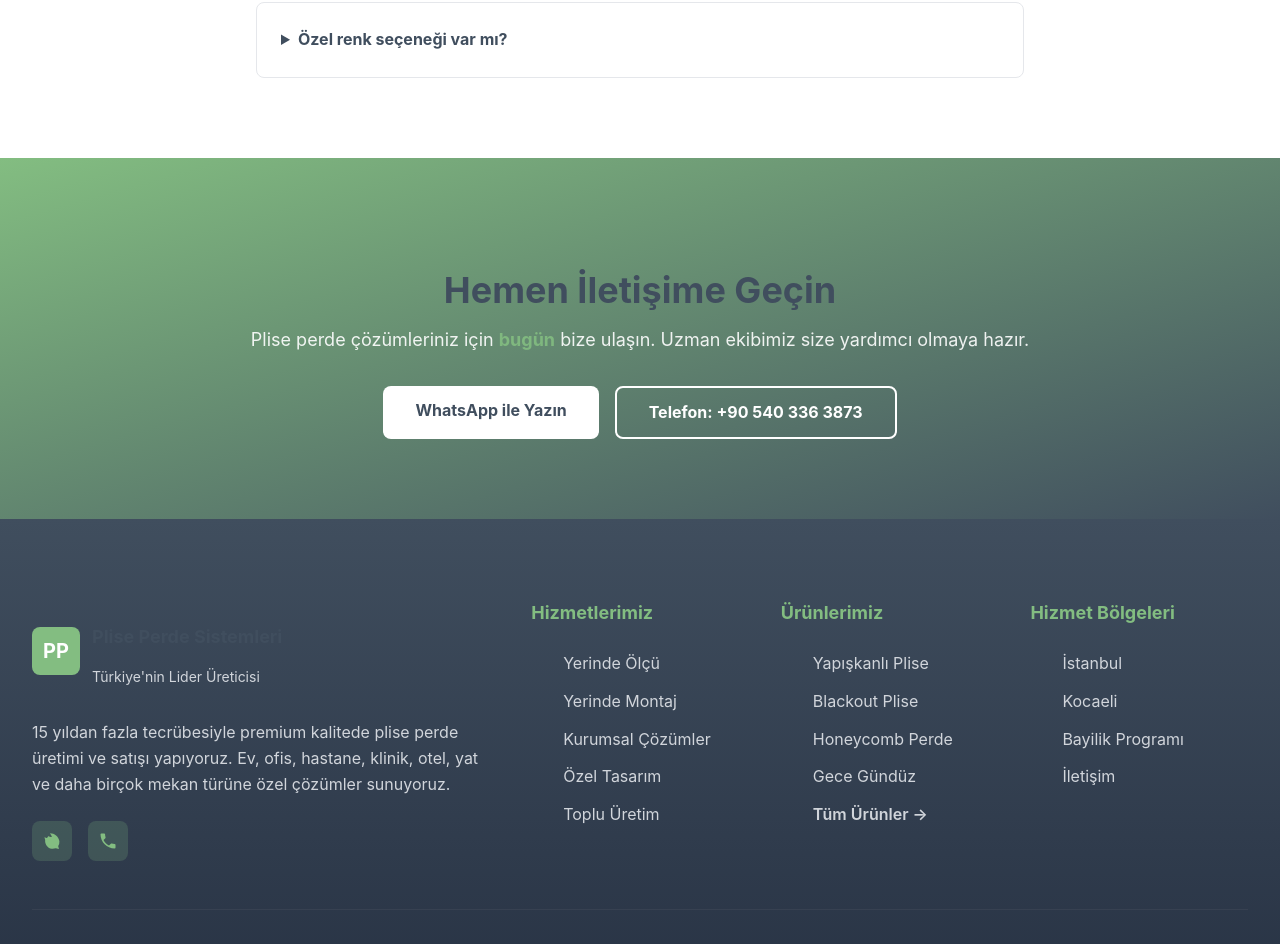
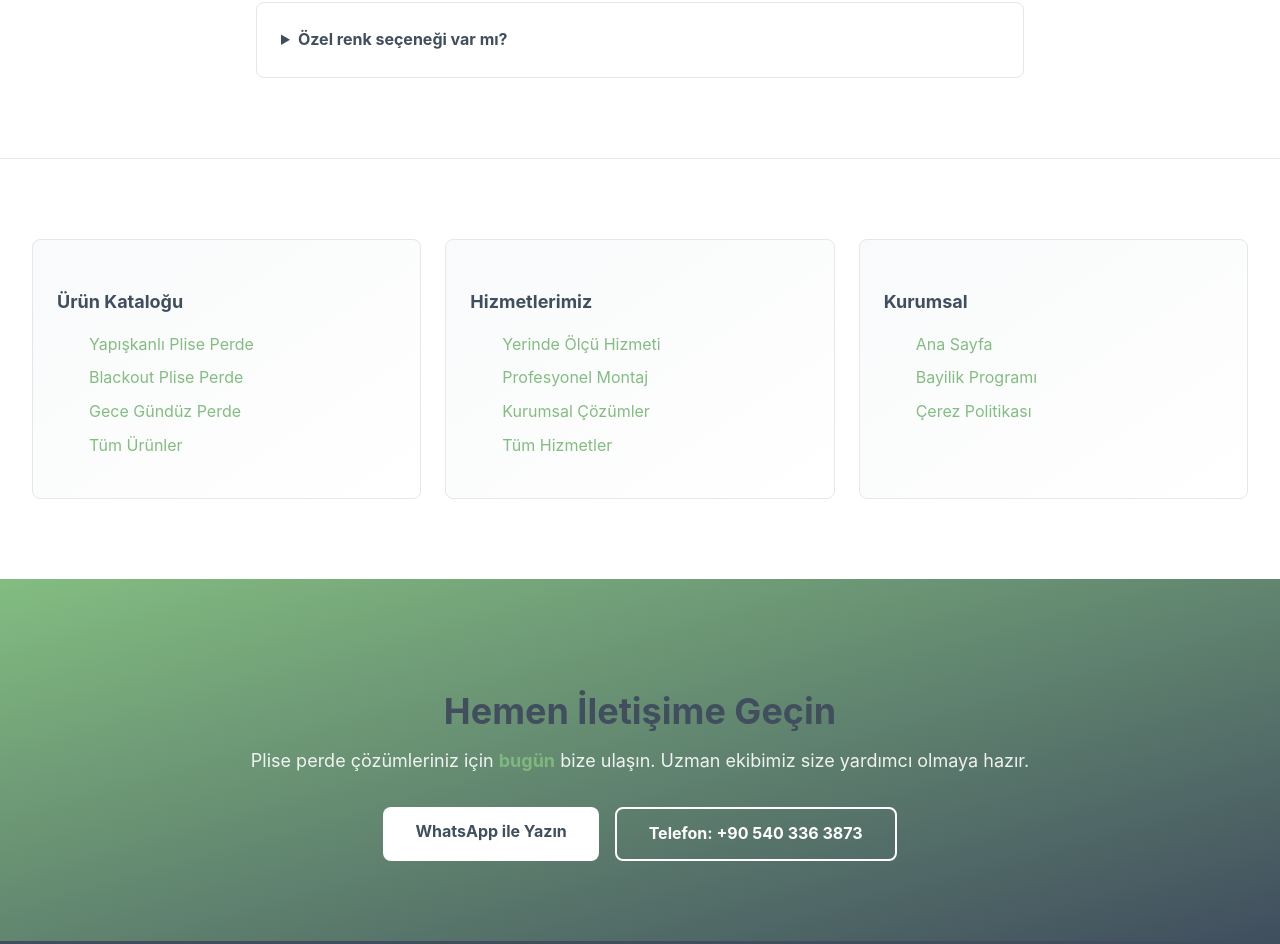
Before and after one commit to FenetreSystems/pliseperdesistemleri.com, a Next.js app: page /iletisim in a window 1280 px wide. Shown: the part 2870-3814 px from the top of the page. Built offline with nearby package versions, Linux system fonts and the light colour scheme.

Commit message:
Feat: Add internal links to main pages - 6-10 links per page with home page link

```diff
--- a/pages/hizmetler/index.js
+++ b/pages/hizmetler/index.js
@@ -73,6 +73,38 @@ export default function Services() {
           </div>
         </section>
 
+        <section className="bg-white py-16 md:py-20 border-t border-gray-200">
+          <div className="max-w-7xl mx-auto px-4 sm:px-6 lg:px-8">
+            <div className="grid grid-cols-1 md:grid-cols-2 lg:grid-cols-3 gap-6">
+              <div className="bg-gradient-to-br from-gray-50 to-white rounded-lg p-6 border border-gray-200">
+                <h3 className="font-bold text-secondary mb-4 text-lg">Ürün Seçenekleri</h3>
+                <ul className="space-y-2">
+                  <li><Link href="/urunler/yapiskan-plise-perde" className="text-primary hover:underline">Yapışkanlı Plise Perde</Link></li>
+                  <li><Link href="/urunler/blackout-plise-perde" className="text-primary hover:underline">Blackout Plise Perde</Link></li>
+                  <li><Link href="/urunler/honeycomb-perde" className="text-primary hover:underline">Honeycomb Perde</Link></li>
+                  <li><Link href="/urunler" className="text-primary hover:underline">Tüm Ürünleri Gör</Link></li>
+                </ul>
+              </div>
+              <div className="bg-gradient-to-br from-gray-50 to-white rounded-lg p-6 border border-gray-200">
+                <h3 className="font-bold text-secondary mb-4 text-lg">Hizmet Bölgeleri</h3>
+                <ul className="space-y-2">
+                  <li><Link href="/hizmet-bolgeler/istanbul" className="text-primary hover:underline">İstanbul Hizmetleri</Link></li>
+                  <li><Link href="/hizmet-bolgeler/kocaeli" className="text-primary hover:underline">Kocaeli Hizmetleri</Link></li>
+                  <li><Link href="/iletisim" className="text-primary hover:underline">İletişim Bilgileri</Link></li>
+                </ul>
+              </div>
+              <div className="bg-gradient-to-br from-gray-50 to-white rounded-lg p-6 border border-gray-200">
+                <h3 className="font-bold text-secondary mb-4 text-lg">Kurumsal</h3>
+                <ul className="space-y-2">
+                  <li><Link href="/" className="text-primary hover:underline">Ana Sayfa</Link></li>
+                  <li><Link href="/bayilik" className="text-primary hover:underline">Bayilik Programı</Link></li>
+                  <li><Link href="/gizlilik-politikasi" className="text-primary hover:underline">Gizlilik Politikası</Link></li>
+                </ul>
+              </div>
+            </div>
+          </div>
+        </section>
+
         <section className="bg-gray-50 py-16 md:py-20">
           <div className="max-w-7xl mx-auto px-4 sm:px-6 lg:px-8 text-center">
             <h2 className="text-3xl font-bold text-secondary mb-4">Hizmet Almak İster misiniz?</h2>
--- a/pages/iletisim.js
+++ b/pages/iletisim.js
@@ -2,6 +2,7 @@ import Head from 'next/head'
 import Header from '../components/Header'
 import Footer from '../components/Footer'
 import MobileFooter from '../components/MobileFooter'
+import Link from 'next/link'
 
 export default function Contact() {
   return (
@@ -205,6 +206,39 @@ export default function Contact() {
           </div>
         </section>
 
+        <section className="bg-white py-16 md:py-20 border-t border-gray-200">
+          <div className="max-w-7xl mx-auto px-4 sm:px-6 lg:px-8">
+            <div className="grid grid-cols-1 md:grid-cols-2 lg:grid-cols-3 gap-6">
+              <div className="bg-gradient-to-br from-gray-50 to-white rounded-lg p-6 border border-gray-200">
+                <h3 className="font-bold text-secondary mb-4 text-lg">Ürün Kataloğu</h3>
+                <ul className="space-y-2">
+                  <li><Link href="/urunler/yapiskan-plise-perde" className="text-primary hover:underline">Yapışkanlı Plise Perde</Link></li>
+                  <li><Link href="/urunler/blackout-plise-perde" className="text-primary hover:underline">Blackout Plise Perde</Link></li>
+                  <li><Link href="/urunler/gece-gunduz-plise-perde" className="text-primary hover:underline">Gece Gündüz Perde</Link></li>
+                  <li><Link href="/urunler" className="text-primary hover:underline">Tüm Ürünler</Link></li>
+                </ul>
+              </div>
+              <div className="bg-gradient-to-br from-gray-50 to-white rounded-lg p-6 border border-gray-200">
+                <h3 className="font-bold text-secondary mb-4 text-lg">Hizmetlerimiz</h3>
+                <ul className="space-y-2">
+                  <li><Link href="/hizmetler/yerinde-olcu" className="text-primary hover:underline">Yerinde Ölçü Hizmeti</Link></li>
+                  <li><Link href="/hizmetler/yerinde-montaj" className="text-primary hover:underline">Profesyonel Montaj</Link></li>
+                  <li><Link href="/hizmetler/kurumsal-cozumler" className="text-primary hover:underline">Kurumsal Çözümler</Link></li>
+                  <li><Link href="/hizmetler" className="text-primary hover:underline">Tüm Hizmetler</Link></li>
+                </ul>
+              </div>
+              <div className="bg-gradient-to-br from-gray-50 to-white rounded-lg p-6 border border-gray-200">
+                <h3 className="font-bold text-secondary mb-4 text-lg">Kurumsal</h3>
+                <ul className="space-y-2">
+                  <li><Link href="/" className="text-primary hover:underline">Ana Sayfa</Link></li>
+                  <li><Link href="/bayilik" className="text-primary hover:underline">Bayilik Programı</Link></li>
+                  <li><Link href="/cerez-politikasi" className="text-primary hover:underline">Çerez Politikası</Link></li>
+                </ul>
+              </div>
+            </div>
+          </div>
+        </section>
+
         <section className="bg-gradient-to-br from-primary to-secondary text-white py-16 md:py-20">
           <div className="max-w-7xl mx-auto px-4 sm:px-6 lg:px-8 text-center">
             <h2 className="text-3xl md:text-4xl font-bold mb-4">
--- a/pages/index.js
+++ b/pages/index.js
@@ -624,6 +624,38 @@ export default function Home() {
           </div>
         </section>
 
+        {/* İç Linkler Bölümü */}
+        <section className="bg-white py-16 md:py-20 border-t border-gray-200">
+          <div className="max-w-7xl mx-auto px-4 sm:px-6 lg:px-8">
+            <div className="grid grid-cols-1 md:grid-cols-2 lg:grid-cols-3 gap-6">
+              <div className="bg-gradient-to-br from-gray-50 to-white rounded-lg p-6 border border-gray-200">
+                <h3 className="font-bold text-secondary mb-4 text-lg">Ürün Kataloğu</h3>
+                <ul className="space-y-2">
+                  <li><Link href="/urunler/blackout-plise-perde" className="text-primary hover:underline">Blackout Plise Perde</Link></li>
+                  <li><Link href="/urunler/honeycomb-perde" className="text-primary hover:underline">Honeycomb Perde</Link></li>
+                  <li><Link href="/urunler/gece-gunduz-plise-perde" className="text-primary hover:underline">Gece Gündüz Perde</Link></li>
+                </ul>
+              </div>
+              <div className="bg-gradient-to-br from-gray-50 to-white rounded-lg p-6 border border-gray-200">
+                <h3 className="font-bold text-secondary mb-4 text-lg">Hizmetlerimiz</h3>
+                <ul className="space-y-2">
+                  <li><Link href="/hizmetler/yerinde-olcu" className="text-primary hover:underline">Yerinde Ölçü Hizmeti</Link></li>
+                  <li><Link href="/hizmetler/yerinde-montaj" className="text-primary hover:underline">Profesyonel Montaj</Link></li>
+                  <li><Link href="/hizmetler/kurumsal-cozumler" className="text-primary hover:underline">Kurumsal Projeler</Link></li>
+                </ul>
+              </div>
+              <div className="bg-gradient-to-br from-gray-50 to-white rounded-lg p-6 border border-gray-200">
+                <h3 className="font-bold text-secondary mb-4 text-lg">Hizmet Bölgeleri</h3>
+                <ul className="space-y-2">
+                  <li><Link href="/hizmet-bolgeler/istanbul" className="text-primary hover:underline">İstanbul Hizmetleri</Link></li>
+                  <li><Link href="/hizmet-bolgeler/kocaeli" className="text-primary hover:underline">Kocaeli Hizmetleri</Link></li>
+                  <li><Link href="/iletisim" className="text-primary hover:underline">Tüm Bölgeler</Link></li>
+                </ul>
+              </div>
+            </div>
+          </div>
+        </section>
+
         {/* Final CTA */}
         <section className="bg-gradient-to-br from-gray-100 to-gray-50 text-secondary py-16 md:py-24 border-t border-gray-200">
           <div className="max-w-7xl mx-auto px-4 sm:px-6 lg:px-8 text-center">
--- a/pages/urunler/index.js
+++ b/pages/urunler/index.js
@@ -113,6 +113,38 @@ export default function Products() {
           </div>
         </section>
 
+        <section className="bg-white py-16 md:py-20 border-t border-gray-200">
+          <div className="max-w-7xl mx-auto px-4 sm:px-6 lg:px-8">
+            <div className="grid grid-cols-1 md:grid-cols-2 lg:grid-cols-3 gap-6">
+              <div className="bg-gradient-to-br from-gray-50 to-white rounded-lg p-6 border border-gray-200">
+                <h3 className="font-bold text-secondary mb-4 text-lg">Hizmetlerimiz</h3>
+                <ul className="space-y-2">
+                  <li><Link href="/hizmetler/yerinde-olcu" className="text-primary hover:underline">Yerinde Ölçü</Link></li>
+                  <li><Link href="/hizmetler/yerinde-montaj" className="text-primary hover:underline">Profesyonel Montaj</Link></li>
+                  <li><Link href="/hizmetler/ozel-tasarim" className="text-primary hover:underline">Özel Tasarım</Link></li>
+                  <li><Link href="/hizmetler" className="text-primary hover:underline">Tüm Hizmetler</Link></li>
+                </ul>
+              </div>
+              <div className="bg-gradient-to-br from-gray-50 to-white rounded-lg p-6 border border-gray-200">
+                <h3 className="font-bold text-secondary mb-4 text-lg">Hizmet Bölgeleri</h3>
+                <ul className="space-y-2">
+                  <li><Link href="/hizmet-bolgeler/istanbul" className="text-primary hover:underline">İstanbul Hizmetleri</Link></li>
+                  <li><Link href="/hizmet-bolgeler/kocaeli" className="text-primary hover:underline">Kocaeli Hizmetleri</Link></li>
+                  <li><Link href="/iletisim" className="text-primary hover:underline">İletişim Bilgileri</Link></li>
+                </ul>
+              </div>
+              <div className="bg-gradient-to-br from-gray-50 to-white rounded-lg p-6 border border-gray-200">
+                <h3 className="font-bold text-secondary mb-4 text-lg">Kurumsal</h3>
+                <ul className="space-y-2">
+                  <li><Link href="/" className="text-primary hover:underline">Ana Sayfa</Link></li>
+                  <li><Link href="/bayilik" className="text-primary hover:underline">Bayilik Programı</Link></li>
+                  <li><Link href="/kullanim-sartlari" className="text-primary hover:underline">Kullanım Şartları</Link></li>
+                </ul>
+              </div>
+            </div>
+          </div>
+        </section>
+
         <section className="bg-gray-50 py-16 md:py-20">
           <div className="max-w-7xl mx-auto px-4 sm:px-6 lg:px-8 text-center">
             <h2 className="text-3xl font-bold text-secondary mb-4">Hangi Ürün Size Uygun?</h2>
```
